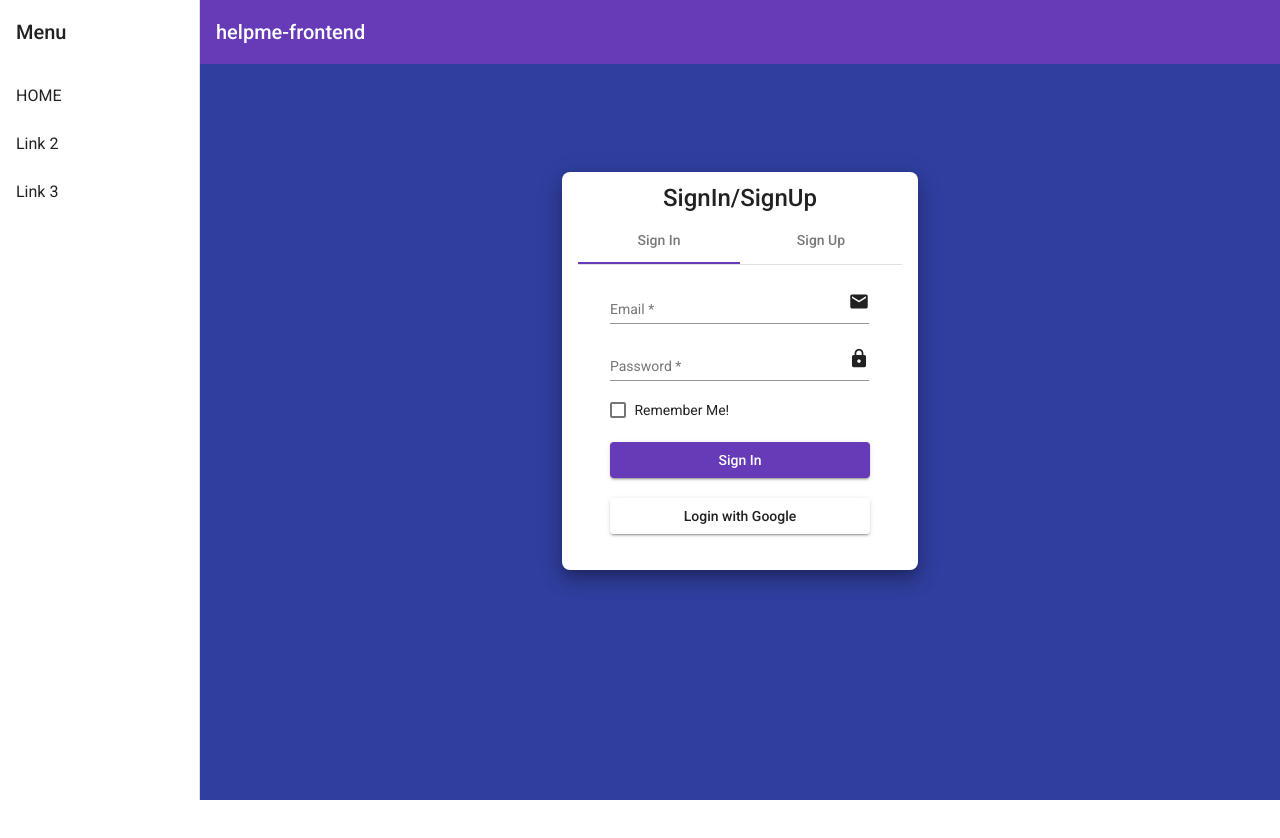
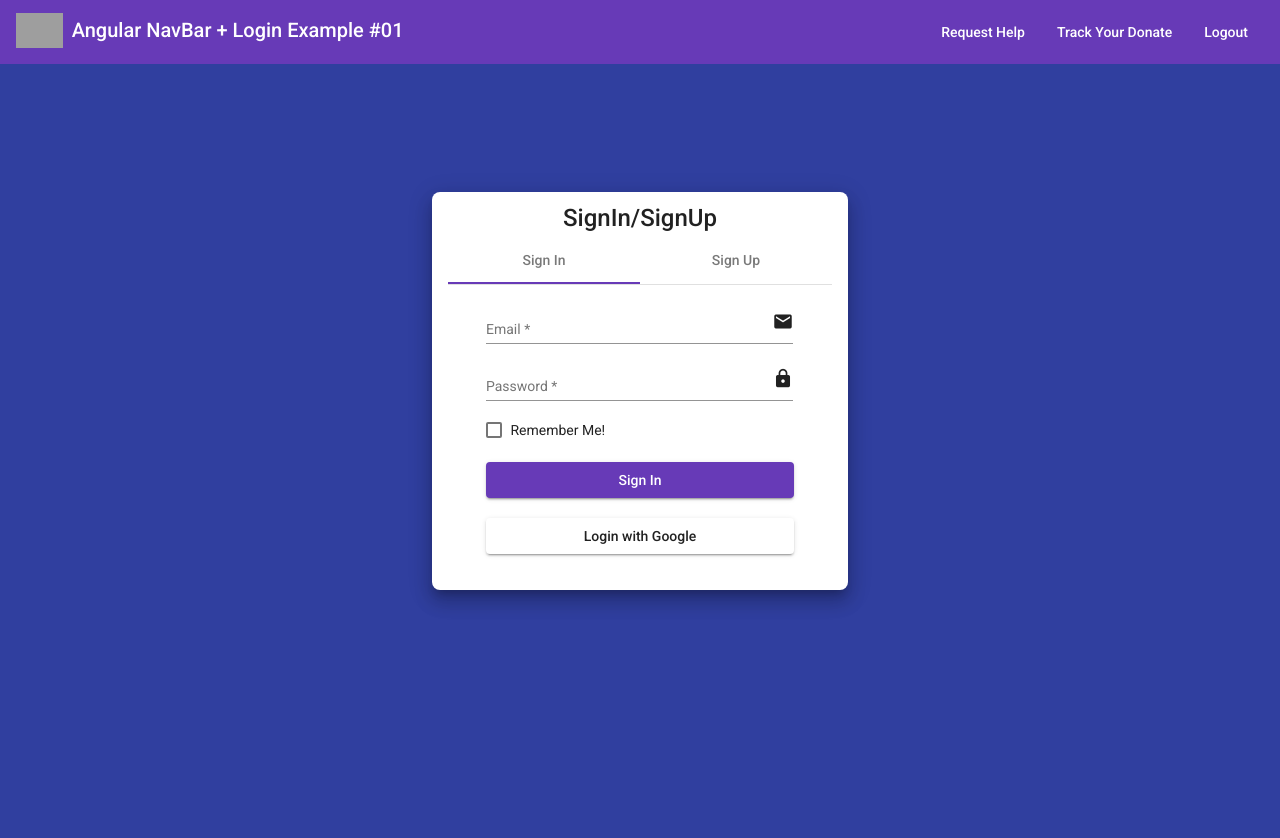
Before and after one commit to lakitha96/helpme-frontend, an Angular app: page /login in a window 1280 px wide. Shown: the top 838 px of the page. Before the commit the page ends 800 px from the top, so only its background shows below. Built offline with nearby package versions, Linux system fonts and the light colour scheme; grey boxes are pictures that could not be loaded.

Commit message:
New: home screen design started.

```diff
--- a/src/app/app.component.html
+++ b/src/app/app.component.html
@@ -1 +1,2 @@
 <app-nav></app-nav>
+<router-outlet></router-outlet>
--- a/src/app/app.module.ts
+++ b/src/app/app.module.ts
@@ -24,6 +24,8 @@ import {MatListModule} from '@angular/material/list';
 import {HomeComponent} from './home/home.component';
 import {MatGridListModule} from '@angular/material/grid-list';
 import {MatMenuModule} from '@angular/material/menu';
+import { AuthService } from './auth/auth.service';
+import {AuthGuard} from "./auth/auth.guard";
 
 @NgModule({
   declarations: [
@@ -50,21 +52,16 @@ import {MatMenuModule} from '@angular/material/menu';
       [
         {
           path: '',
-          redirectTo: 'login',
-          pathMatch: 'full',
+          component: HomeComponent,
+          canActivate: [AuthGuard],
         },
         {
           path: 'login',
           component: NormalRegisterUserComponent
-        }
-        ,
-        {
-          path: 'dashboard',
-          component: NavComponent
         },
         {
-          path: 'home',
-          component: HomeComponent
+          path: '**',
+          redirectTo: ''
         }
       ]
     ),
@@ -75,7 +72,7 @@ import {MatMenuModule} from '@angular/material/menu';
     MatGridListModule,
     MatMenuModule
   ],
-  providers: [],
+  providers: [AuthService, AuthGuard],
   bootstrap: [AppComponent]
 })
 
--- /dev/null
+++ b/src/app/auth/auth.guard.ts
@@ -0,0 +1,26 @@
+import {Injectable} from "@angular/core";
+import {AuthService} from "./auth.service";
+import {ActivatedRouteSnapshot, CanActivate, Router, RouterStateSnapshot} from "@angular/router";
+import {Observable} from "rxjs";
+import {map, take} from "rxjs/operators";
+
+@Injectable()
+export class AuthGuard implements CanActivate {
+  constructor(private authService: AuthService,
+              private router: Router) {
+  }
+
+  canActivate(route: ActivatedRouteSnapshot, state: RouterStateSnapshot):
+    Observable<boolean> {
+    return this.authService.isLoggedIn
+      .pipe(
+        take(1),
+        map((isLoggedIn: boolean) => {
+          if (!isLoggedIn) {
+            this.router.navigate(['/login']);
+            return false;
+          }
+          return true;
+        }))
+  }
+}
--- /dev/null
+++ b/src/app/auth/auth.service.ts
@@ -0,0 +1,31 @@
+import {Injectable} from "@angular/core";
+import {BehaviorSubject} from "rxjs";
+import {Router} from "@angular/router";
+import {AuthTokenResponse} from "../models/auth.token.response";
+
+@Injectable({
+    providedIn: 'root'
+  })
+export class AuthService {
+  private loggedIn = new BehaviorSubject<boolean>(true);
+
+  constructor(private router: Router) {
+  }
+
+  get isLoggedIn() {
+    return this.loggedIn.asObservable();
+  }
+
+  login(authTokenResponse: AuthTokenResponse) {
+    this.loggedIn.next(true);
+    this.router.navigate(['/']);
+    if (authTokenResponse.access_token != null) {
+
+    }
+  }
+
+  logout() {
+    this.loggedIn.next(false);
+    this.router.navigate(['/login']);
+  }
+}
--- a/src/app/home/home.component.html
+++ b/src/app/home/home.component.html
@@ -1,24 +1,25 @@
-<router-outlet></router-outlet>
 <div class="grid-container">
-  <h1 class="mat-h1">Dashboard</h1>
-  <mat-grid-list cols="2" rowHeight="350px">
+  <mat-grid-list cols="4" rowHeight="300px">
     <mat-grid-tile *ngFor="let card of cards | async" [colspan]="card.cols" [rowspan]="card.rows">
-      <mat-card class="dashboard-card">
+      <mat-card class="example-card">
         <mat-card-header>
-          <mat-card-title>
-            {{card.title}}
-            <button mat-icon-button class="more-button" [matMenuTriggerFor]="menu" aria-label="Toggle menu">
-              <mat-icon>more_vert</mat-icon>
-            </button>
-            <mat-menu #menu="matMenu" xPosition="before">
-              <button mat-menu-item>Expand</button>
-              <button mat-menu-item>Remove</button>
-            </mat-menu>
-          </mat-card-title>
+          <div mat-card-avatar class="example-header-image" >
+            <img mat-card-avatar src="https://material.angular.io/assets/img/examples/shiba2.jpg" alt="Photo of a Shiba Inu">
+          </div>
+          <mat-card-title>Shiba Inu</mat-card-title>
+          <mat-card-subtitle>Dog Breed</mat-card-subtitle>
         </mat-card-header>
-        <mat-card-content class="dashboard-card-content">
-          <div>Card Content Here</div>
+        <img mat-card-image src="https://material.angular.io/assets/img/examples/shiba2.jpg" alt="Photo of a Shiba Inu">
+        <mat-card-content>
+          <p>
+            The Shiba Inu is the smallest of the six original and distinct spitz breeds of dog from Japan.
+            A small, agile dog that copes very well with mountainous terrain, the Shiba Inu was originally
+            bred for hunting.
+          </p>
         </mat-card-content>
+        <mat-card-actions>
+          <button mat-button>Donate</button>
+        </mat-card-actions>
       </mat-card>
     </mat-grid-tile>
   </mat-grid-list>
--- a/src/app/home/home.component.ts
+++ b/src/app/home/home.component.ts
@@ -11,20 +11,15 @@ export class HomeComponent {
   /** Based on the screen size, switch from standard to one column per row */
   cards = this.breakpointObserver.observe(Breakpoints.Handset).pipe(
     map(({ matches }) => {
-      if (matches) {
-        return [
-          { title: 'Card 1', cols: 1, rows: 1 },
-          { title: 'Card 2', cols: 1, rows: 1 },
-          { title: 'Card 3', cols: 1, rows: 1 },
-          { title: 'Card 4', cols: 1, rows: 1 }
-        ];
-      }
-
       return [
-        { title: 'Card 1', cols: 2, rows: 1 },
-        { title: 'Card 2', cols: 1, rows: 1 },
+        { title: 'Card 1', cols: 1, rows: 2 },
+        { title: 'Card 2', cols: 1, rows: 2 },
         { title: 'Card 3', cols: 1, rows: 2 },
-        { title: 'Card 4', cols: 1, rows: 1 }
+        { title: 'Card 4', cols: 1, rows: 2 },
+        { title: 'Card 4', cols: 1, rows: 2 },
+        { title: 'Card 4', cols: 1, rows: 2 },
+        { title: 'Card 4', cols: 1, rows: 2 },
+        { title: 'Card 4', cols: 1, rows: 2 },
       ];
     })
   );
--- a/src/app/nav/nav.component.html
+++ b/src/app/nav/nav.component.html
@@ -1,28 +1,14 @@
-<mat-sidenav-container class="sidenav-container">
-  <mat-sidenav #drawer class="sidenav" fixedInViewport
-      [attr.role]="(isHandset$ | async) ? 'dialog' : 'navigation'"
-      [mode]="(isHandset$ | async) ? 'over' : 'side'"
-      [opened]="(isHandset$ | async) === false">
-    <mat-toolbar>Menu</mat-toolbar>
-    <mat-nav-list>
-      <a mat-list-item routerLink="/home">HOME</a>
-      <a mat-list-item href="#">Link 2</a>
-      <a mat-list-item href="#">Link 3</a>
-    </mat-nav-list>
-  </mat-sidenav>
-  <mat-sidenav-content>
-    <mat-toolbar color="primary">
-      <button
-        type="button"
-        aria-label="Toggle sidenav"
-        mat-icon-button
-        (click)="drawer.toggle()"
-        *ngIf="isHandset$ | async">
-        <mat-icon aria-label="Side nav toggle icon">menu</mat-icon>
-      </button>
-      <span>helpme-frontend</span>
-    </mat-toolbar>
-    <!-- Add Content Here -->
-    <router-outlet></router-outlet>
-  </mat-sidenav-content>
-</mat-sidenav-container>
+<mat-toolbar color="primary" *ngIf="isLoggedIn$ | async as isLoggedIn">
+  <span>
+    <img src="assets/img/angular_whiteTransparent.svg" class="angular-logo">
+    Angular NavBar + Login Example #01
+  </span>
+  <span class="fill-remaining-space"></span>
+  <button mat-button>Request Help</button>
+  <button mat-button>Track Your Donate</button>
+  <!--button mat-button routerLink="login" *ngIf="!isLoggedIn; else notLoggedIn">Login</button>
+  <ng-template #notLoggedIn>
+    <button mat-button (click)="onLogout()">Logout</button>
+  </ng-template -->
+  <button mat-button (click)="onLogout()" *ngIf="isLoggedIn">Logout</button>
+</mat-toolbar>
--- a/src/app/nav/nav.component.ts
+++ b/src/app/nav/nav.component.ts
@@ -1,21 +1,35 @@
-import { Component } from '@angular/core';
-import { BreakpointObserver, Breakpoints } from '@angular/cdk/layout';
-import { Observable } from 'rxjs';
-import { map, shareReplay } from 'rxjs/operators';
+import {Component, OnInit} from '@angular/core';
+import {Observable} from 'rxjs';
+import {AuthService} from "../auth/auth.service";
 
 @Component({
   selector: 'app-nav',
   templateUrl: './nav.component.html',
-  styleUrls: ['./nav.component.css']
+  styles: [
+    `.angular-logo {
+        margin: 0 4px 3px 0;
+        height: 35px;
+        vertical-align: middle;
+    }
+    .fill-remaining-space {
+      flex: 1 1 auto;
+    }
+    `
+  ]
 })
-export class NavComponent {
+export class NavComponent implements OnInit {
 
-  isHandset$: Observable<boolean> = this.breakpointObserver.observe(Breakpoints.Handset)
-    .pipe(
-      map(result => result.matches),
-      shareReplay()
-    );
+  isLoggedIn$: Observable<boolean>;
 
-  constructor(private breakpointObserver: BreakpointObserver) {}
+  constructor(public authService: AuthService) {
+    this.isLoggedIn$ = new Observable();
+  }
 
+  onLogout() {
+    this.authService.logout();
+  }
+
+  ngOnInit(): void {
+    this.isLoggedIn$ = this.authService.isLoggedIn;
+  }
 }
--- a/src/app/news-feed/news-feed.component.html
+++ b/src/app/news-feed/news-feed.component.html
@@ -1,2 +1 @@
 <p>news-feed works!</p>
-<router-outlet></router-outlet>
--- a/src/app/normal-register-user/normal-register-user.component.ts
+++ b/src/app/normal-register-user/normal-register-user.component.ts
@@ -6,6 +6,7 @@ import {NormalRegisterUserClient} from "./normal-register-user-client";
 import {NgForm} from "@angular/forms";
 import {UserRegisterDto} from "../models/user.register.dto";
 import {Router} from "@angular/router";
+import {AuthService} from "../auth/auth.service";
 
 @Component({
   selector: 'app-normal-register-user',
@@ -13,7 +14,9 @@ import {Router} from "@angular/router";
   styleUrls: ['./normal-register-user.component.css']
 })
 export class NormalRegisterUserComponent implements OnInit {
-  constructor(private registerUserClient: NormalRegisterUserClient, private router: Router) {
+  constructor(private registerUserClient: NormalRegisterUserClient,
+              private router: Router,
+              private authService: AuthService) {
   }
 
   public loginUser(formData: NgForm): void {
@@ -22,7 +25,8 @@ export class NormalRegisterUserComponent implements OnInit {
       (response: AuthTokenResponse) => {
         //todo cache success response and navigate to home screen
         console.log(response)
-        this.router.navigate(['dashboard']);
+        this.router.navigate(['/']);
+        this.authService.login(response);
       },
       (error: HttpErrorResponse) => {
         //todo handle in better way
@@ -39,8 +43,7 @@ export class NormalRegisterUserComponent implements OnInit {
       registerForm.controls.email.value,
       registerForm.controls.password.value)).subscribe(
       (response: AuthTokenResponse) => {
-        console.log(response)
-
+          this.authService.login(response);
       },
       (error: HttpErrorResponse) => {
         //todo handle in better way
```
